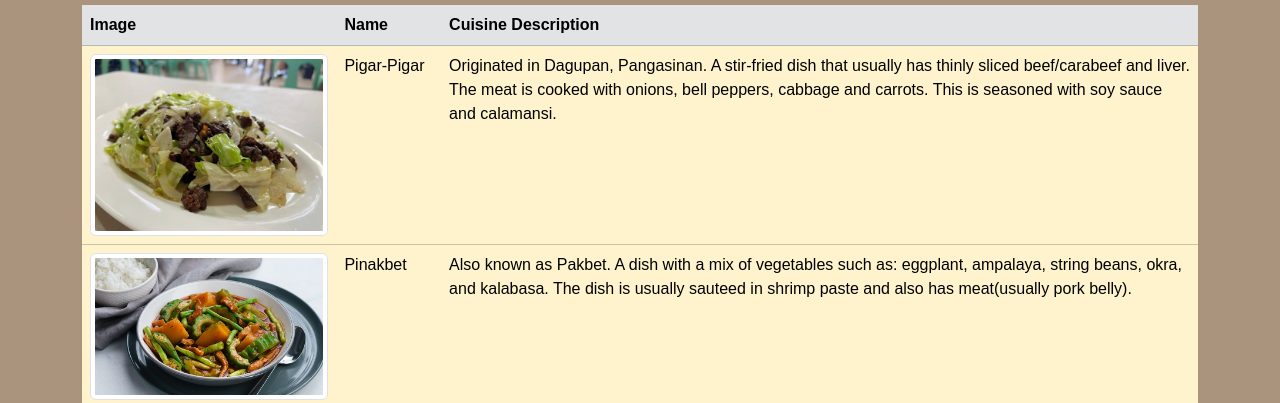
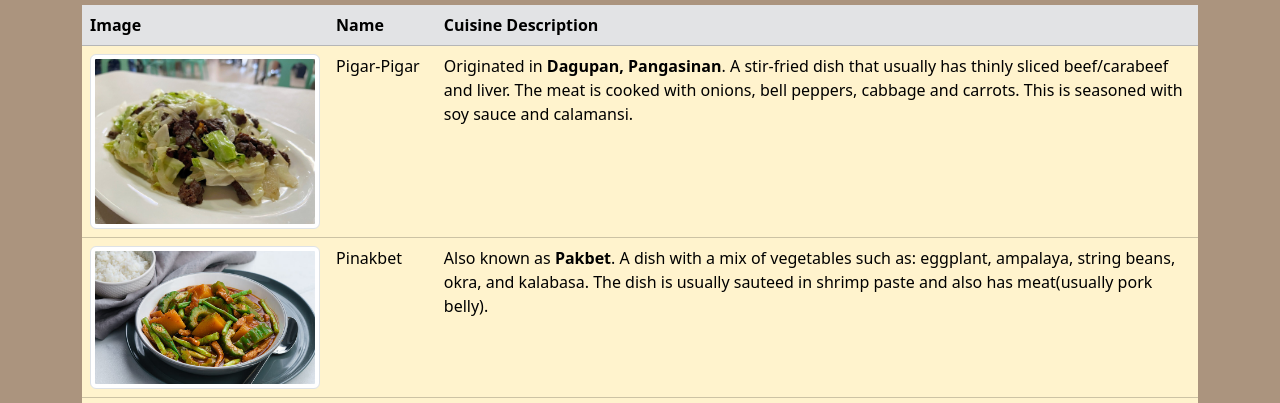
Before and after one commit to TAseo2425/Q2Quiz1, a plain HTML site: page index.html in a window 1280 px wide. Shown: the part 71-474 px from the top of the page. Drawn offline with nearby package versions, Linux system fonts and the light colour scheme.

Commit message:
style.css

```diff
--- a/style.css
+++ b/style.css
@@ -11,11 +11,6 @@ img{
 
 body{
 	background-color: #AB947E;
-	font-family: "Nunito", sans-serif;
-  	font-optical-sizing: auto;
-	font-weight: 300;
-	font-style: normal;
-}
 }
 
 table{
```
